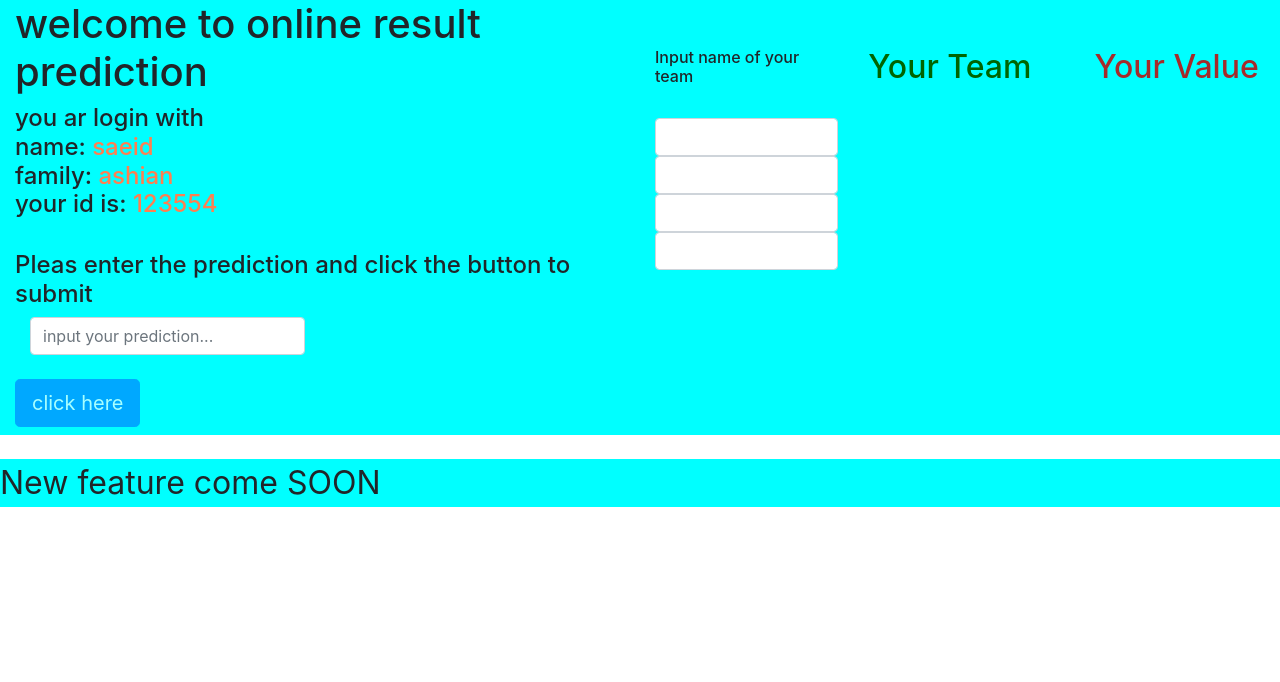
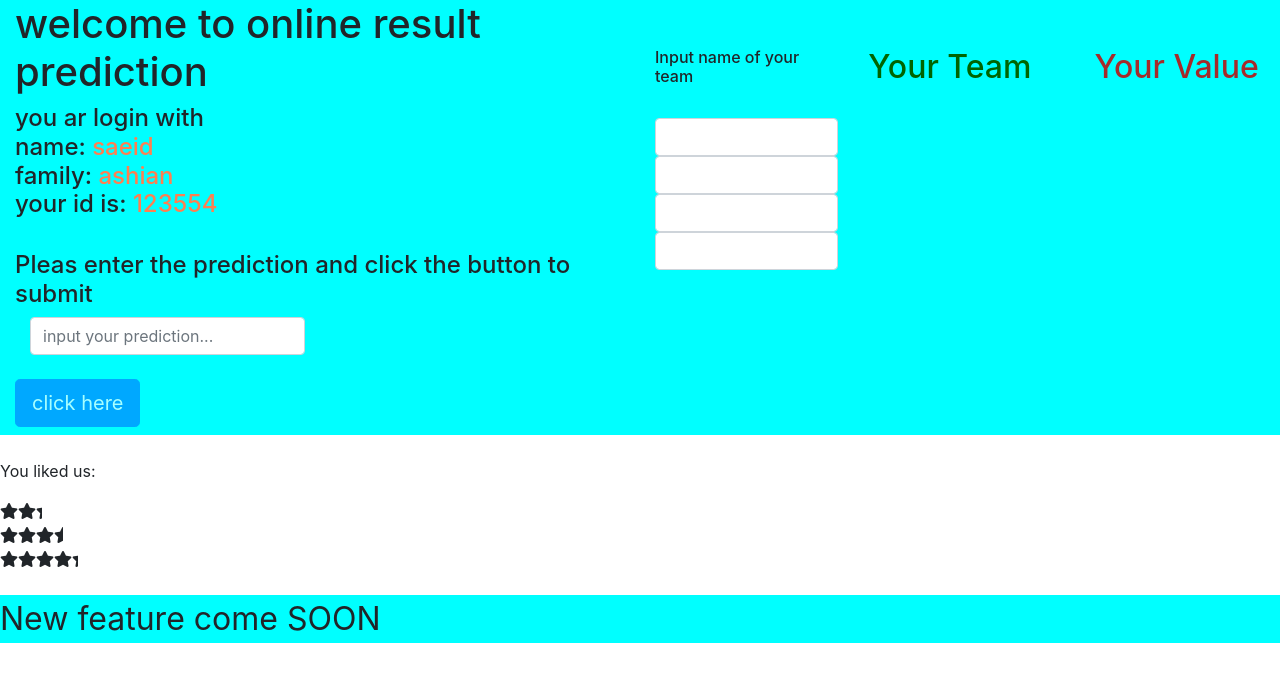
Before and after one commit to SaeidAshian/Angular-4-5, an Angular app in the folder first-app/: page / in a window 1280 px wide. Shown: the top 682 px of the page. Built offline with nearby package versions, Linux system fonts and the light colour scheme.

Commit message:
Add Star component
write two component to add like system with use od @input and @output (event & property binding

```diff
--- a/first-app/package.json
+++ b/first-app/package.json
@@ -20,6 +20,7 @@
     "@angular/platform-browser": "^6.0.3",
     "@angular/platform-browser-dynamic": "^6.0.3",
     "@angular/router": "^6.0.3",
+    "@fortawesome/fontawesome-free": "^5.2.0",
     "bootstrap": "^4.1.2",
     "core-js": "^2.5.4",
     "rxjs": "^6.0.0",
--- a/first-app/src/app/app.module.ts
+++ b/first-app/src/app/app.module.ts
@@ -4,11 +4,12 @@ import{ FormsModule } from '@angular/forms';
 import { AppComponent } from './app.component';
 import{TestComponent} from './test.component';
 import { HomeComponent } from './home/home.component';
-import { ChangeBackGroundComponent } from './change-back-ground/change-back-ground.component'
+import { ChangeBackGroundComponent } from './change-back-ground/change-back-ground.component';
+import { StarComponent } from './star/star.component'
 
 @NgModule({
   declarations: [
-    AppComponent,TestComponent, HomeComponent, ChangeBackGroundComponent
+    AppComponent,TestComponent, HomeComponent, ChangeBackGroundComponent, StarComponent
   ],
   imports: [
     BrowserModule,
--- a/first-app/src/app/home/home.component.html
+++ b/first-app/src/app/home/home.component.html
@@ -1,7 +1,6 @@
-
 
 <div [ngStyle]="{ backgroundColor : getColor() }" class="container-fluid">
-    <div style="background-color: " class="row">
+    <div   class="row">
         <div class="col-lg-6">
             <h1>welcome to online result prediction</h1>
             <h4>you ar login with <br>name: <span style="color: coral" >{{name }}</span>  <br>family: <span style="color: coral" >{{family}}</span><br>your id is: <span style="color: coral" >{{  getName() }}</span></h4>
@@ -10,7 +9,6 @@
            <div class="col-lg-6">
                 <input type="text" class="form-control" placeholder="input your prediction..." #refrence (keyup.enter)="onclickBtn(); refrence.value=''"  (input)="gettext($event)" > <br>
            </div>
-
             <button class="btn btn-primary btn-lg" [disabled]="!allowclick" (click)="onclickBtn(); refrence.value='' " >click here</button>
 
         <!--  -->
@@ -53,6 +51,9 @@
     </div>
 </div>
 <br>
+<p>You liked us: </p>
+<app-star *ngFor ="let r of ratings"  [starrating]="r" ></app-star>
+<br>
 <app-change-back-ground>
 
 </app-change-back-ground>
--- a/first-app/src/app/home/home.component.ts
+++ b/first-app/src/app/home/home.component.ts
@@ -1,12 +1,13 @@
-import { Component, OnInit } from '@angular/core';
+import { Component, OnInit, OnChanges } from '@angular/core';
 
 @Component({
   selector: 'app-home',
   templateUrl: './home.component.html',
   styleUrls: ['./home.component.css']
 })
-export class HomeComponent implements OnInit {
+export class HomeComponent implements OnInit,OnChanges {
 
+ ratings:number[] = [Math.random()*3+2,Math.random()*3+2,Math.random()*3+2] ;
  name:string = "saeid";
  family:string = 'ashian';
  Id:number=123554;
@@ -31,10 +32,16 @@ colorCode:number;
     //if(this.result != ''  )
    // this.allowclick=true;
   //}, 5000);
+  document.addEventListener('click',this.ngOnChanges);
  }
  ngOnInit(){
 
  }
+ ngOnChanges(){
+  // setTimeout(() => {this.ratings = Math.random()*5
+  // }, 3000);
+ }
+
  getColor(){
    return this.colorCode > 0 && this.colorCode <= 0.25 ?'cyan':
    this.colorCode > 0.25 && this.colorCode <= 0.5 ? 'dimgrey':
--- /dev/null
+++ b/first-app/src/app/star/star.component.css
@@ -0,0 +1,4 @@
+.crop{
+   overflow: hidden;
+
+}
--- /dev/null
+++ b/first-app/src/app/star/star.component.html
@@ -0,0 +1,12 @@
+<div class = "crop"
+  [style.width.px]="starwidth"
+  [title]="rating">
+  <div style="width: 96px">
+    <span class="fas fa-star"></span>
+    <span class="fas fa-star"></span>
+    <span class="fas fa-star"></span>
+    <span class="fas fa-star"></span>
+    <span class="fas fa-star"></span>
+
+  </div>
+</div>
--- /dev/null
+++ b/first-app/src/app/star/star.component.ts
@@ -0,0 +1,24 @@
+import { Component, OnInit , OnChanges, Input } from '@angular/core';
+
+@Component({
+  selector: 'app-star',
+  templateUrl: './star.component.html',
+  styleUrls: ['./star.component.css']
+})
+export class StarComponent implements OnInit,OnChanges {
+  starwidth:number;
+  @Input('starrating') rating:number;
+  constructor() {
+
+   }
+
+  ngOnInit() {
+  }
+  ngOnChanges(){
+
+
+
+   this.starwidth = this.rating * 93   / 5;
+  }
+
+}
--- a/first-app/src/index.html
+++ b/first-app/src/index.html
@@ -4,6 +4,8 @@
   <meta charset="utf-8">
   <title>FirstApp</title>
   <base href="/">
+
+      <link rel="stylesheet" href="https://use.fontawesome.com/releases/v5.2.0/css/all.css" integrity="sha384-hWVjflwFxL6sNzntih27bfxkr27PmbbK/iSvJ+a4+0owXq79v+lsFkW54bOGbiDQ" crossorigin="anonymous">
 
   <meta name="viewport" content="width=device-width, initial-scale=1">
   <link rel="icon" type="image/x-icon" href="favicon.ico">
```
Also changed, not shown: 2 other files (tests, documents, lock files or other folders).
